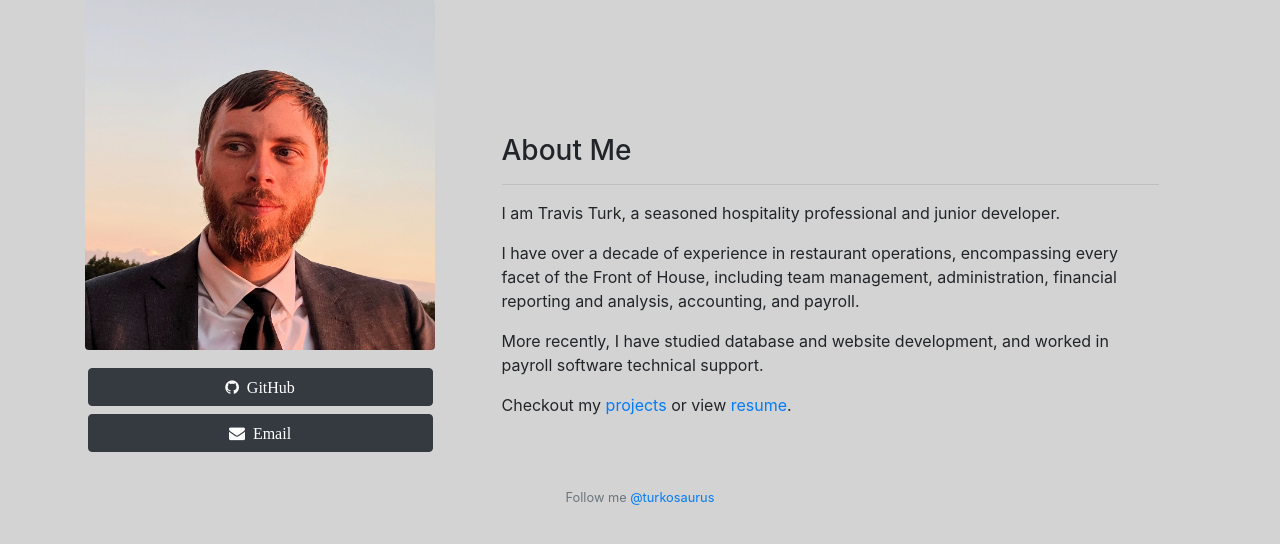
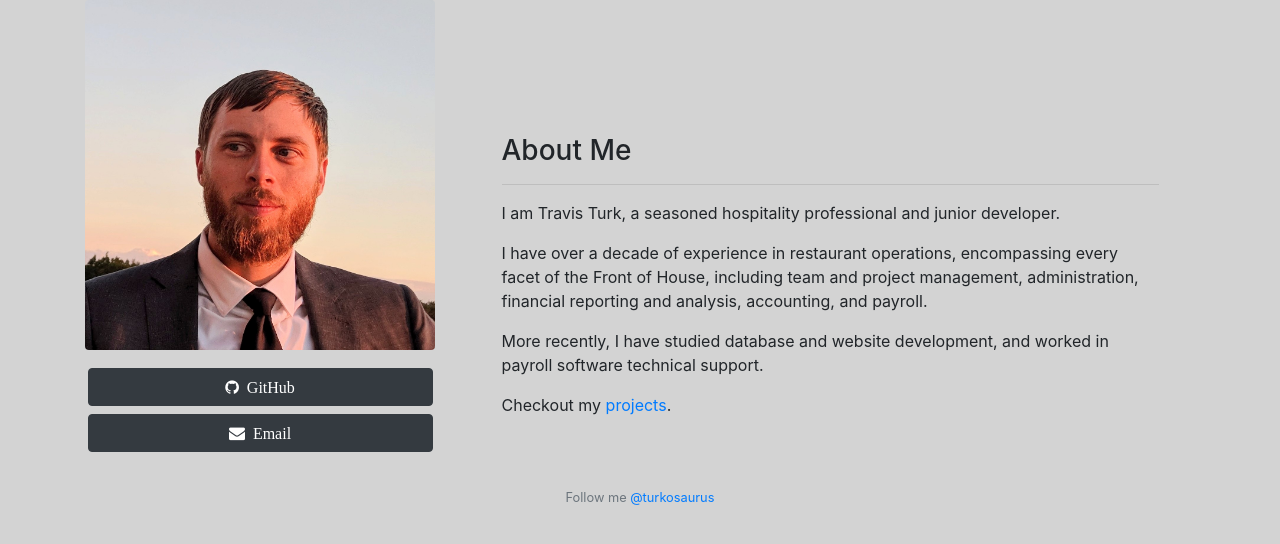
Before and after one commit to Turkosaurus/webpage, a Flask app: page /bio in a window 1280 px wide. Shown: the part 56-600 px from the top of the page. Run offline with Flask 2, Linux system fonts and the light colour scheme.

Commit message:
removed resume, updated copy

```diff
--- a/templates/bio.html
+++ b/templates/bio.html
@@ -31,13 +31,14 @@
                     I am Travis Turk, a seasoned hospitality professional and junior developer.
                 </p>
                 <p>
-                    I have over a decade of experience in restaurant operations, encompassing every facet of the Front of House, including team management, administration, financial reporting and analysis, accounting, and payroll.
+                    I have over a decade of experience in restaurant operations, encompassing every facet of the Front of House, including team and project management, administration, financial reporting and analysis, accounting, and payroll.
                 </p>
                 <p>
                     More recently, I have studied database and website development, and worked in payroll software technical support.
                 </p>
                 <p>
-                    Checkout my <a href="/projects">projects</a> or view <a href="/resume">resume</a>.
+                    Checkout my <a href="/projects">projects</a>.
+                    <!-- or view <a href="/resume">resume</a>. -->
                 </p>
             </div>
     </div>
--- a/templates/index.html
+++ b/templates/index.html
@@ -11,10 +11,10 @@
         <div class="col-md-10 col-sm-6">
             <div style="padding:5%">
                 <br>
-                <h3>Portfolio</h3>
+                <h3>Hello!</h3>
                 <hr>
                 <p>
-                    This space hosts ongoing <a href="/projects">projects</a> focused on backend web development, including:
+                    I'm working on web <a href="/projects">projects</a> using Flask and Postgres:
                     <ul>
                         <li>An <a href="/projects#incanon">RPG notebook</a> and NPC compendium</li>
                         <li>Inventory management <a href="/projects#nailivic">web application</a> for <a href="https://nailivic.com">Nailivic Studios</a></li>
```
